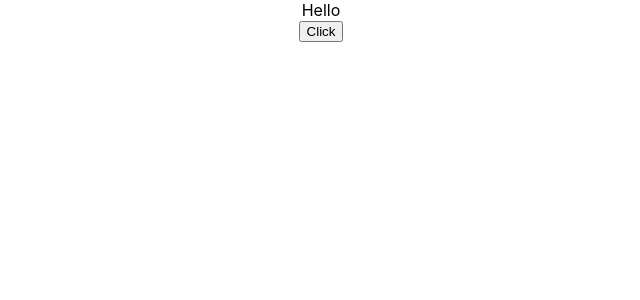
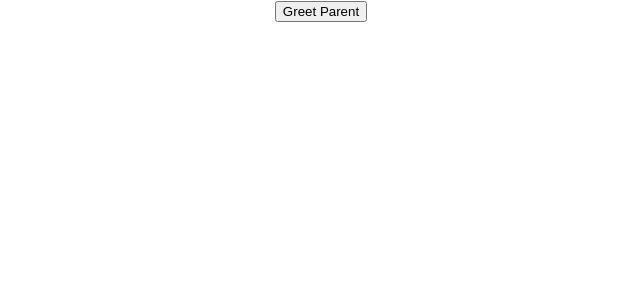
Before and after one commit to desaidhruv/React-Tutorial, a React (Create React App) app: page / in a window 1280 px wide. Shown: the top 300 px of the page, without its empty margins (319-959 px from the left). Built offline with nearby package versions, Linux system fonts and the light colour scheme.

Commit message:
Child Updated

```diff
--- a/src/App.js
+++ b/src/App.js
@@ -1,5 +1,4 @@
 import React from 'react';
-import logo from './logo.svg';
 import './App.css';
 import Greet from './components/greet';
 import Welcome from './components/Welcome';
@@ -8,12 +7,14 @@ import Counter from './components/Counter';
 import FunctionClick from './components/FunctionClick';
 import ClassClick from './components/ClassClick';
 import EventBind from './components/EventBind';
+import ParentComponent from './components/ParentComponent';
 function App() {
   return (
     <div className="App">
       {/* <FunctionClick />
       <ClassClick /> */}
-      <EventBind />
+      {/* <EventBind /> */}
+      <ParentComponent />
       {/* <Greet name = "Dhruv" heroName="Batman">
         <p>This is children props.</p>
       </Greet>
--- /dev/null
+++ b/src/components/ChildComponent.js
@@ -0,0 +1,11 @@
+import React from 'react'
+// When we want to pass the data from child component to the parent component we use the arrow function which allows us to send as many parameters as we want.
+function ChildComponent(props) {
+    return (
+        <div>
+            <button onClick={() => props.greetHandler('child') }>Greet Parent</button>
+        </div>
+    )
+}
+
+export default ChildComponent
```
